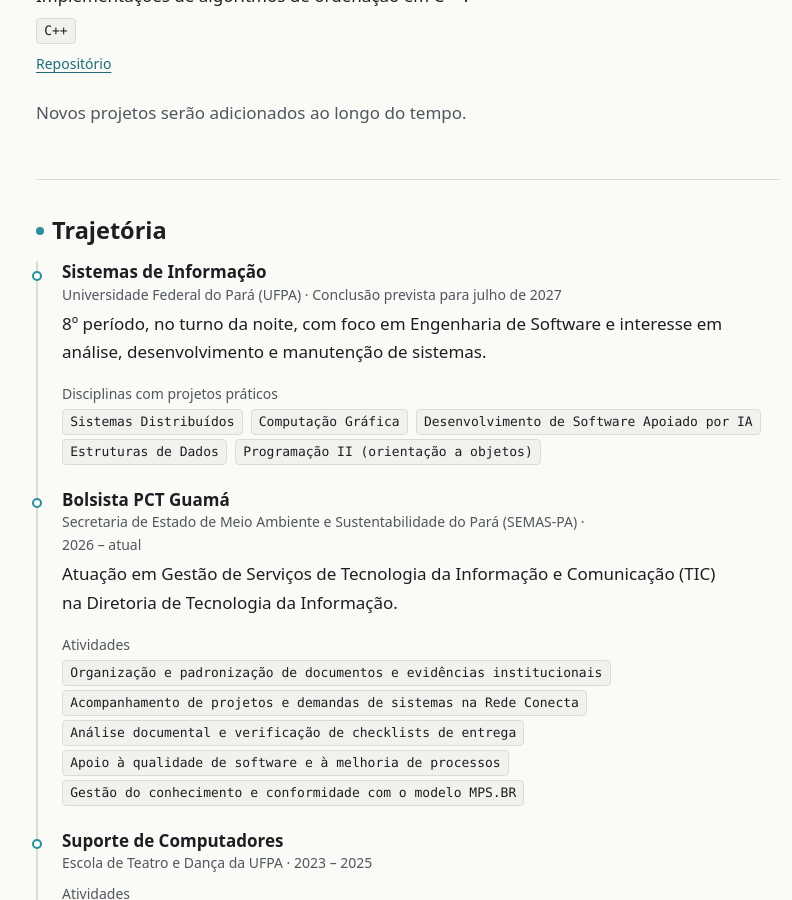
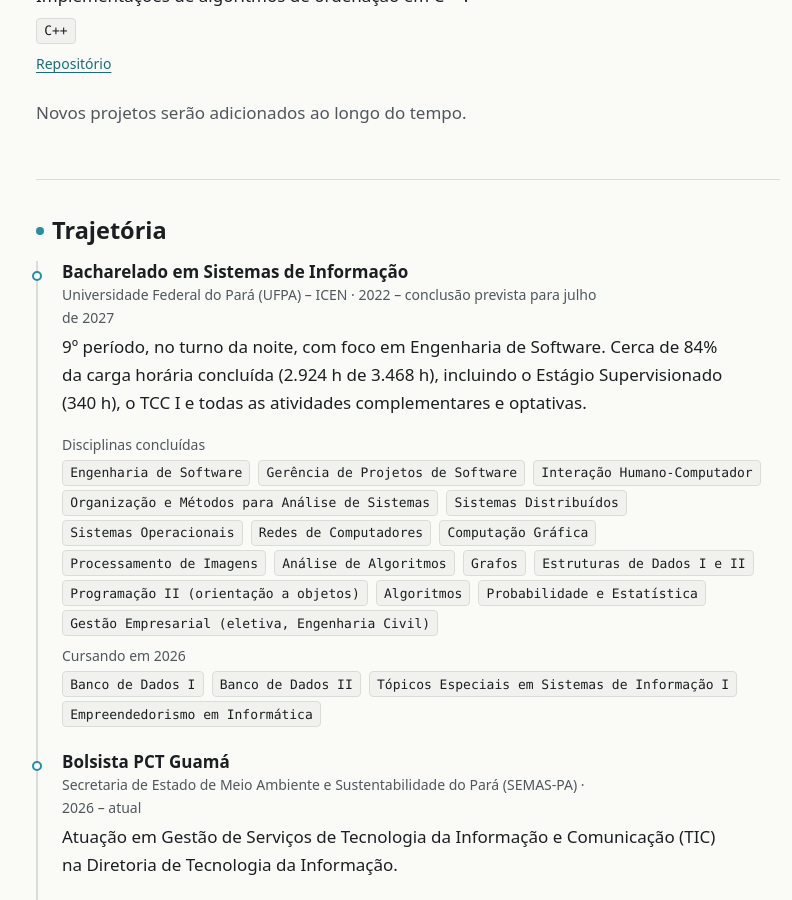
Before and after one commit to MYLENADOSREISSOBRAL/portifolio_mylena_reis, a Jekyll site: the page built from projetos.html, in a window 1280 px wide and 900 px high, scrolled down 2108 px. Shown: the whole window, without its empty margins (404-1196 px from the left). Built offline with Jekyll 4.4.1, drawn with Linux system fonts in a browser that asks for light colours; some of the changed text lies outside the part shown.

Commit message:
Atualiza a formação na UFPA com o histórico acadêmico
Período atual, carga horária concluída, disciplinas concluídas e em curso.
A trajetória passa a aceitar um segundo grupo de etiquetas (destaques_extra).
Notas, matrícula e dados pessoais do histórico não são publicados.

Co-Authored-By: Claude Opus 5.5 <noreply@anthropic.com>

```diff
--- a/_data/habilidades.yml
+++ b/_data/habilidades.yml
@@ -81,6 +81,34 @@
       pt: Orientação a objetos
       en: Object-oriented programming
     nivel: projeto
+  - nome:
+      pt: Engenharia de software
+      en: Software engineering
+    nivel: estudado
+  - nome:
+      pt: Gerência de projetos de software
+      en: Software project management
+    nivel: estudado
+  - nome:
+      pt: Interação humano-computador
+      en: Human-computer interaction
+    nivel: estudado
+  - nome:
+      pt: Sistemas operacionais
+      en: Operating systems
+    nivel: estudado
+  - nome:
+      pt: Redes de computadores
+      en: Computer networks
+    nivel: estudado
+  - nome:
+      pt: Processamento de imagens
+      en: Image processing
+    nivel: estudado
+  - nome:
+      pt: Análise de algoritmos e grafos
+      en: Algorithm analysis and graphs
+    nivel: estudado
 - id: gestao
   categoria:
     pt: Gestão e qualidade de TI
--- a/_data/trajetoria.yml
+++ b/_data/trajetoria.yml
@@ -2,38 +2,76 @@
 # Trajetória: formação, experiência e atividades, na ordem de exibição.
 # - tipo: formacao | experiencia | atividade
 # - Não publique documentos internos, dados de sistemas ou de terceiros.
-# Fonte: currículo de 2026 (curriculo_mylena/, fora do site publicado).
+# Fontes: currículo de 2026 e histórico da UFPA (curriculo_mylena/, fora do
+# site publicado). Do histórico, só entram dados acadêmicos gerais: nada de
+# notas, dados pessoais ou matrícula.
+# - destaques_extra: segundo grupo opcional de etiquetas, igual a destaques.
 # ============================================================================
 
 - id: ufpa
   tipo: formacao
   titulo:
-    pt: Sistemas de Informação
-    en: Information Systems
+    pt: Bacharelado em Sistemas de Informação
+    en: Bachelor's in Information Systems
   organizacao:
-    pt: Universidade Federal do Pará (UFPA)
-    en: Federal University of Pará (UFPA)
+    pt: Universidade Federal do Pará (UFPA) – ICEN
+    en: Federal University of Pará (UFPA) – ICEN
   periodo:
-    pt: Conclusão prevista para julho de 2027
-    en: Expected graduation in July 2027
+    pt: 2022 – conclusão prevista para julho de 2027
+    en: 2022 – expected graduation in July 2027
   descricao:
-    pt: 8º período, no turno da noite, com foco em Engenharia de Software e interesse em análise, desenvolvimento e manutenção de sistemas.
-    en: 8th semester, evening program, focused on Software Engineering, with interest in systems analysis, development and maintenance.
+    pt: 9º período, no turno da noite, com foco em Engenharia de Software. Cerca de 84% da carga horária concluída (2.924 h de 3.468 h), incluindo o Estágio Supervisionado (340 h), o TCC I e todas as atividades complementares e optativas.
+    en: 9th semester, evening program, focused on Software Engineering. About 84% of the course load completed (2,924 of 3,468 hours), including the Supervised Internship (340 h), Capstone Project I and all complementary and elective activities.
   destaques:
     rotulo:
-      pt: Disciplinas com projetos práticos
-      en: Courses with hands-on projects
+      pt: Disciplinas concluídas
+      en: Completed courses
     itens:
+    - pt: Engenharia de Software
+      en: Software Engineering
+    - pt: Gerência de Projetos de Software
+      en: Software Project Management
+    - pt: Interação Humano-Computador
+      en: Human-Computer Interaction
+    - pt: Organização e Métodos para Análise de Sistemas
+      en: Organization and Methods for Systems Analysis
     - pt: Sistemas Distribuídos
       en: Distributed Systems
+    - pt: Sistemas Operacionais
+      en: Operating Systems
+    - pt: Redes de Computadores
+      en: Computer Networks
     - pt: Computação Gráfica
       en: Computer Graphics
-    - pt: Desenvolvimento de Software Apoiado por IA
-      en: AI-Assisted Software Development
-    - pt: Estruturas de Dados
-      en: Data Structures
+    - pt: Processamento de Imagens
+      en: Image Processing
+    - pt: Análise de Algoritmos
+      en: Algorithm Analysis
+    - pt: Grafos
+      en: Graph Theory
+    - pt: Estruturas de Dados I e II
+      en: Data Structures I and II
     - pt: Programação II (orientação a objetos)
       en: Programming II (object-oriented programming)
+    - pt: Algoritmos
+      en: Algorithms
+    - pt: Probabilidade e Estatística
+      en: Probability and Statistics
+    - pt: Gestão Empresarial (eletiva, Engenharia Civil)
+      en: Business Management (elective, Civil Engineering)
+  destaques_extra:
+    rotulo:
+      pt: Cursando em 2026
+      en: In progress in 2026
+    itens:
+    - pt: Banco de Dados I
+      en: Databases I
+    - pt: Banco de Dados II
+      en: Databases II
+    - pt: Tópicos Especiais em Sistemas de Informação I
+      en: Special Topics in Information Systems I
+    - pt: Empreendedorismo em Informática
+      en: Entrepreneurship in Computing
 - id: semas
   tipo: experiencia
   titulo:
--- a/_includes/paginas/projetos.html
+++ b/_includes/paginas/projetos.html
@@ -41,16 +41,22 @@
               {%- if etapa.descricao %}
               <p>{% include traduz.html valor=etapa.descricao %}</p>
               {%- endif %}
-              {%- if etapa.destaques and etapa.destaques.itens.size > 0 %}
-              {%- capture rotulo_destaques %}{% include traduz.html valor=etapa.destaques.rotulo %}{% endcapture %}
-              {%- capture rotulo_atributo %}{% include traduz.html valor=etapa.destaques.rotulo puro=true %}{% endcapture %}
+              {%- comment -%} destaques e, opcionalmente, um segundo grupo (destaques_extra) {%- endcomment -%}
+              {%- assign grupos_destaques = "" | split: "" -%}
+              {%- if etapa.destaques %}{% assign grupos_destaques = grupos_destaques | push: etapa.destaques %}{% endif -%}
+              {%- if etapa.destaques_extra %}{% assign grupos_destaques = grupos_destaques | push: etapa.destaques_extra %}{% endif -%}
+              {%- for grupo_destaques in grupos_destaques %}
+              {%- if grupo_destaques.itens.size > 0 %}
+              {%- capture rotulo_destaques %}{% include traduz.html valor=grupo_destaques.rotulo %}{% endcapture %}
+              {%- capture rotulo_atributo %}{% include traduz.html valor=grupo_destaques.rotulo puro=true %}{% endcapture %}
               <p class="timeline__label">{{ rotulo_destaques }}</p>
               <ul class="tag-list" aria-label="{{ rotulo_atributo }}">
-                {%- for item in etapa.destaques.itens %}
+                {%- for item in grupo_destaques.itens %}
                 <li class="tag">{% include traduz.html valor=item %}</li>
                 {%- endfor %}
               </ul>
               {%- endif %}
+              {%- endfor %}
             </li>
             {%- endfor %}
           </ol>
```
Also changed, not shown: en/index.md (+1 -1 lines), index.md (+1 -1 lines).
